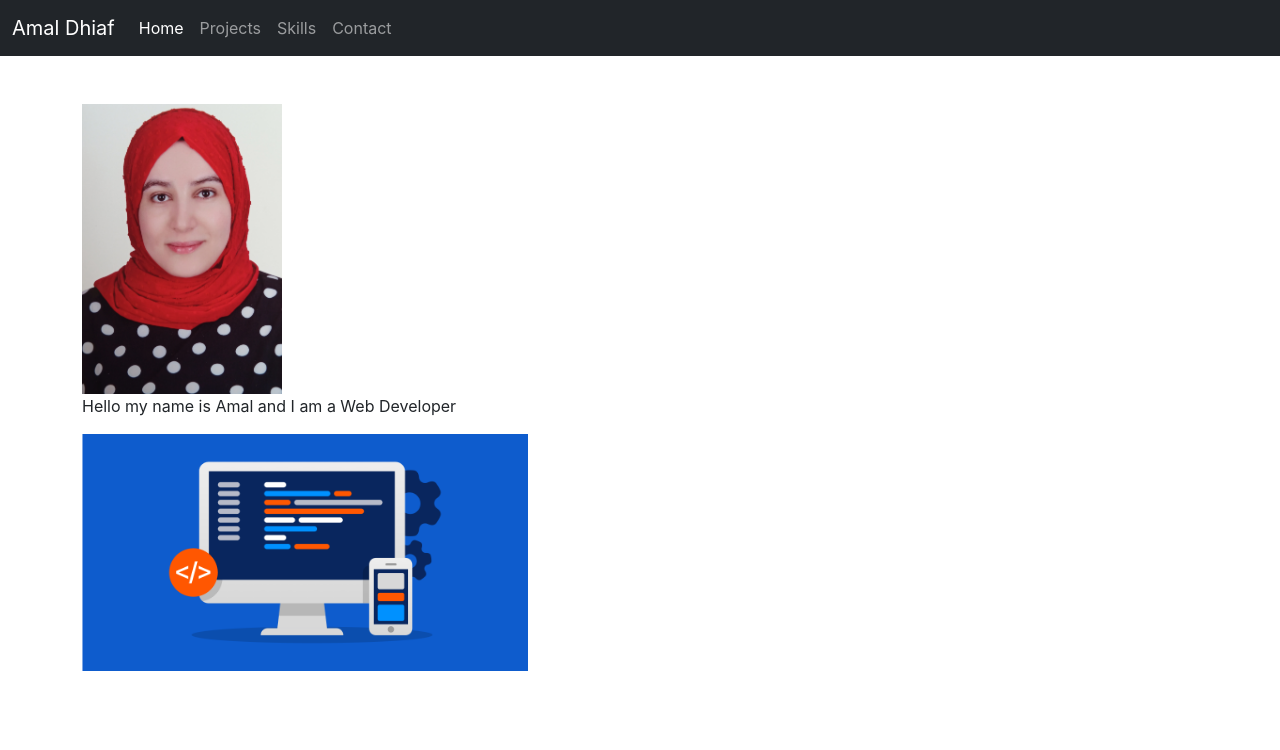
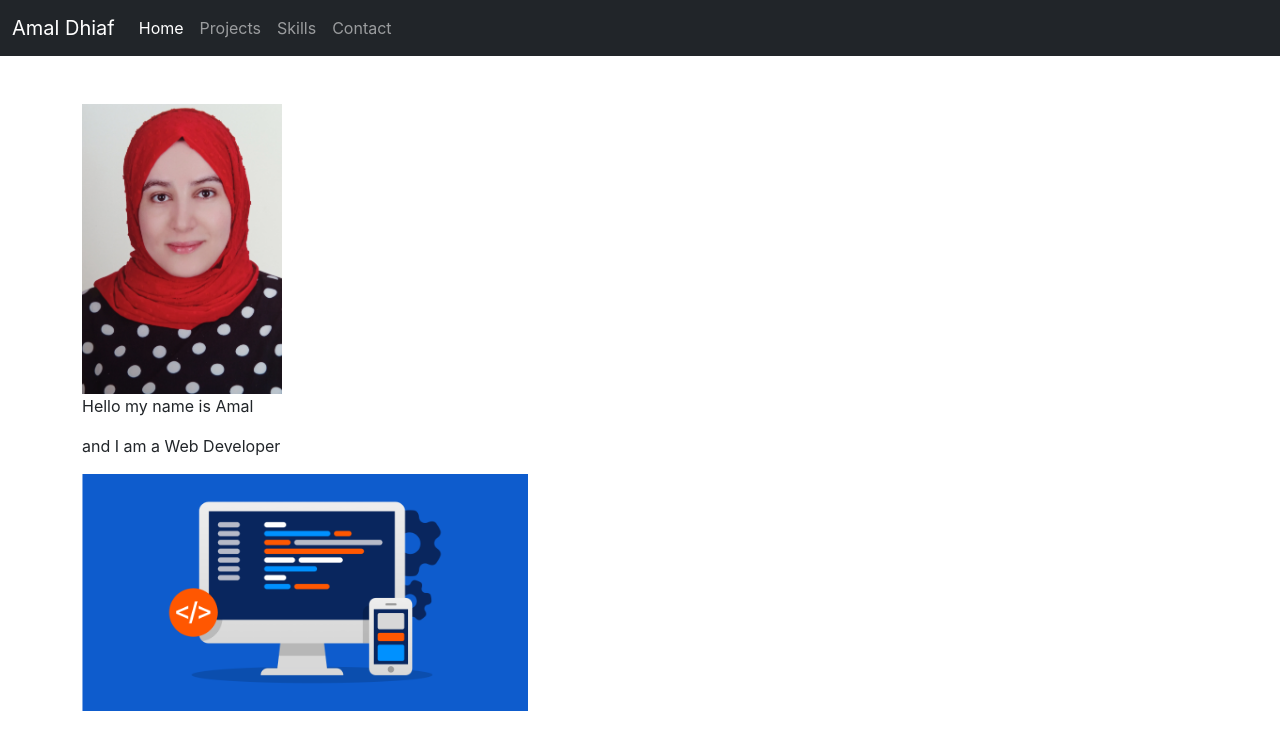
Before and after one commit to Amal-Dhiaf/Portfolio, a React (Create React App) app: page / in a window 1280 px wide. Shown: the top 750 px of the page. Built offline with nearby package versions, Linux system fonts and the light colour scheme.

Commit message:
Change the readme file content

```diff
--- a/src/pages/Home.js
+++ b/src/pages/Home.js
@@ -5,8 +5,8 @@
   return (
     <div>
         <img src="/images/photo-1.jpg" alt="Profile photo" width="200px"/>
-        <p> Hello my name is Amal
-        and I am a Web Developer</p>
+        <p> Hello my name is Amal </p>
+        <p> and I am a Web Developer</p>
 
         <img src={devImage} alt="Web Image" width="40%" />
     </div>
```
Also changed, not shown: 1 other file (tests, documents, lock files or other folders).
